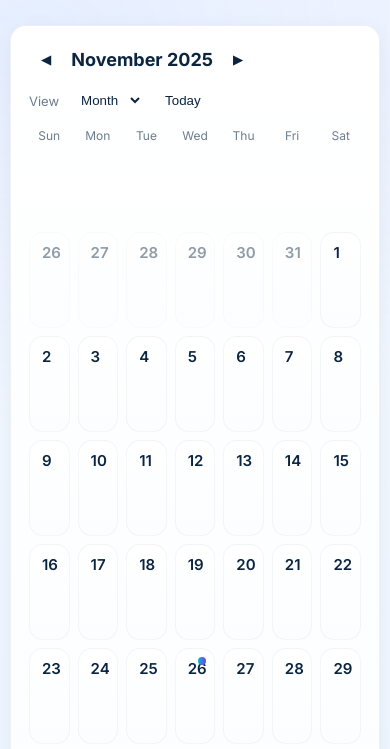
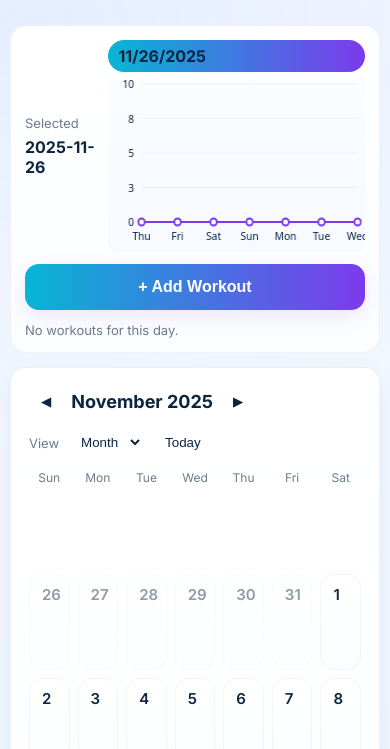
Before and after one commit to dylanrupnow/workout-calendar, a plain HTML site: page index.html in a window 390 px wide. Shown: the part 64-813 px from the top of the page. Drawn offline with Linux system fonts and the light colour scheme.

Commit message:
Update iPhone v4

```diff
--- a/index.html
+++ b/index.html
@@ -96,12 +96,12 @@
 				.app{grid-template-columns:1fr;}
 				.sidebar{height:auto}
 				.modal{width:92%}
-				/* Stack calendar above the sidebar on narrower screens */
-				.app{ grid-template-rows: auto 1fr auto; }
-				.calendar-card{ grid-row:2 }
-				.sidebar{ grid-row:3 }
+				/* Place sidebar (chart + add) above the calendar on narrower screens */
+				.app{ grid-template-rows: auto auto 1fr; }
 				header{ padding-bottom:8px }
 				.header-right{ display:none }
+				.sidebar{ grid-row:2 }
+				.calendar-card{ grid-row:3 }
 				.cal-header{ flex-wrap:wrap; gap:10px }
 				.month-title{ width:100%; text-align:center }
 				.month-nav{ order:1 }
@@ -121,7 +121,7 @@
 				/* make the chart and sidebar breathe */
 				.sidebar{ padding:14px }
 				#progressChart{ height:180px }
-				.add-btn{ padding:14px }
+				.add-btn{ padding:14px; font-weight:700; font-size:16px; color:#fff; background:linear-gradient(90deg,#06b6d4,#7c3aed); border:none; box-shadow:0 6px 18px rgba(124,58,237,0.12); border-radius:14px }
 				/* reduce extra header noise */
 				head > div:last-child{ display:none }
 			}
```
